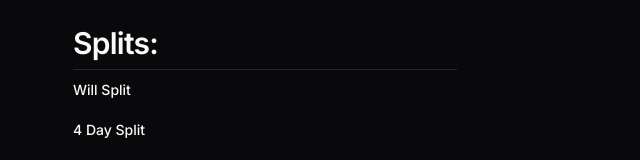
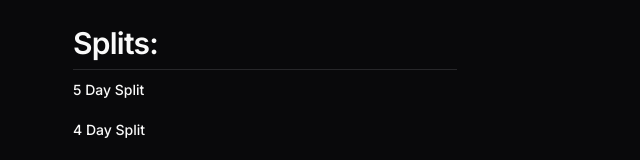
Before and after one commit to Dillonzellis/training-program, a Next.js app: page / in a window 1280 px wide. Shown: the part 216-376 px from the top of the page, without its empty margins (7-647 px from the left). Built offline with nearby package versions, Linux system fonts and the light colour scheme.

Commit message:
remove will split and add 5 day split

```diff
--- a/src/app/will-split/thursday/page.tsx
+++ b/src/app/5-day-split/day-1/page.tsx
@@ -1,32 +1,43 @@
-
 import { BreadCrumb } from "@/components/BreadCrumb";
 import { MainWrapper } from "@/components/MainWrapper";
 import MaxWidthWrapper from "@/components/MaxWidthWrapper";
 import { H1 } from "@/components/typography/H1";
 import { H2 } from "@/components/typography/H2";
-import { willSplitCrumbs } from "@/data/crumbs";
-import { wSplThursdayLegs, wSplThursdayArms } from "@/data/sets";
+import { FiveDaySplitCrumbs } from "@/data/crumbs";
+import {
+  wSplMondayChest,
+  wSplMondayBack,
+  wSplMondayShoulders,
+} from "@/data/sets";
 
 export default function FourDayChest() {
   return (
     <MainWrapper>
       <MaxWidthWrapper>
-        <BreadCrumb crumbs={willSplitCrumbs} />
+        <BreadCrumb crumbs={FiveDaySplitCrumbs} />
 
-        <H1 className="pb-8">Thursday (Lower)</H1>
+        <H1 className="pb-8">Monday (Upper)</H1>
 
-        <H2>Legs</H2>
+        <H2>Chest</H2>
 
         <ul className="my-6 ml-6 list-disc [&>li]:mt-2">
-          {wSplThursdayLegs.map((item) => (
+          {wSplMondayChest.map((item) => (
             <li key={item}>{item}</li>
           ))}
         </ul>
 
-        <H2>Arms</H2>
+        <H2>Back</H2>
 
         <ul className="my-6 ml-6 list-disc [&>li]:mt-2">
-          {wSplThursdayArms.map((item) => (
+          {wSplMondayBack.map((item) => (
+            <li key={item}>{item}</li>
+          ))}
+        </ul>
+
+        <H2>Shoulders</H2>
+
+        <ul className="my-6 ml-6 list-disc [&>li]:mt-2">
+          {wSplMondayShoulders.map((item) => (
             <li key={item}>{item}</li>
           ))}
         </ul>
--- a/src/app/will-split/wednesday/page.tsx
+++ b/src/app/5-day-split/day-2/page.tsx
@@ -1,41 +1,31 @@
-
 import { BreadCrumb } from "@/components/BreadCrumb";
 import { MainWrapper } from "@/components/MainWrapper";
 import MaxWidthWrapper from "@/components/MaxWidthWrapper";
 import { H1 } from "@/components/typography/H1";
 import { H2 } from "@/components/typography/H2";
-import { willSplitCrumbs } from "@/data/crumbs";
-import {  wSplWednesdayChest, wSplWednesdayBack, wSplWednesdayShoulders } from "@/data/sets";
+import { FiveDaySplitCrumbs } from "@/data/crumbs";
+import { wSplTuesdayLegs, wSplTuesdayBiceps } from "@/data/sets";
 
 export default function FourDayChest() {
   return (
     <MainWrapper>
       <MaxWidthWrapper>
-        <BreadCrumb crumbs={willSplitCrumbs} />
+        <BreadCrumb crumbs={FiveDaySplitCrumbs} />
 
-        <H1 className="pb-8">Wednesday (Upper)</H1>
+        <H1 className="pb-8">Tuesday (Lower)</H1>
 
-        <H2>Chest</H2>
+        <H2>Legs</H2>
 
         <ul className="my-6 ml-6 list-disc [&>li]:mt-2">
-          {wSplWednesdayChest.map((item) => (
+          {wSplTuesdayLegs.map((item) => (
             <li key={item}>{item}</li>
           ))}
         </ul>
 
-        <H2>Back</H2>
+        <H2>Biceps</H2>
 
         <ul className="my-6 ml-6 list-disc [&>li]:mt-2">
-          {wSplWednesdayBack.map((item) => (
-            <li key={item}>{item}</li>
-          ))}
-        </ul>
-
-
-        <H2>Shoulders</H2>
-
-        <ul className="my-6 ml-6 list-disc [&>li]:mt-2">
-          {wSplWednesdayShoulders.map((item) => (
+          {wSplTuesdayBiceps.map((item) => (
             <li key={item}>{item}</li>
           ))}
         </ul>
--- a/src/app/will-split/friday/page.tsx
+++ b/src/app/5-day-split/day-3/page.tsx
@@ -3,25 +3,25 @@ import { MainWrapper } from "@/components/MainWrapper";
 import MaxWidthWrapper from "@/components/MaxWidthWrapper";
 import { H1 } from "@/components/typography/H1";
 import { H2 } from "@/components/typography/H2";
-import { willSplitCrumbs } from "@/data/crumbs";
+import { FiveDaySplitCrumbs } from "@/data/crumbs";
 import {
-  wSplFridayBack,
-  wSplFridayChest,
-  wSplFridayShoulders,
+  wSplWednesdayChest,
+  wSplWednesdayBack,
+  wSplWednesdayShoulders,
 } from "@/data/sets";
 
 export default function FourDayChest() {
   return (
     <MainWrapper>
       <MaxWidthWrapper>
-        <BreadCrumb crumbs={willSplitCrumbs} />
+        <BreadCrumb crumbs={FiveDaySplitCrumbs} />
 
-        <H1 className="pb-8">Friday (Upper)</H1>
+        <H1 className="pb-8">Wednesday (Upper)</H1>
 
         <H2>Chest</H2>
 
         <ul className="my-6 ml-6 list-disc [&>li]:mt-2">
-          {wSplFridayChest.map((item) => (
+          {wSplWednesdayChest.map((item) => (
             <li key={item}>{item}</li>
           ))}
         </ul>
@@ -29,7 +29,7 @@ export default function FourDayChest() {
         <H2>Back</H2>
 
         <ul className="my-6 ml-6 list-disc [&>li]:mt-2">
-          {wSplFridayBack.map((item) => (
+          {wSplWednesdayBack.map((item) => (
             <li key={item}>{item}</li>
           ))}
         </ul>
@@ -37,7 +37,7 @@ export default function FourDayChest() {
         <H2>Shoulders</H2>
 
         <ul className="my-6 ml-6 list-disc [&>li]:mt-2">
-          {wSplFridayShoulders.map((item) => (
+          {wSplWednesdayShoulders.map((item) => (
             <li key={item}>{item}</li>
           ))}
         </ul>
--- a/src/app/will-split/monday/page.tsx
+++ b/src/app/5-day-split/day-4/page.tsx
@@ -3,41 +3,29 @@ import { MainWrapper } from "@/components/MainWrapper";
 import MaxWidthWrapper from "@/components/MaxWidthWrapper";
 import { H1 } from "@/components/typography/H1";
 import { H2 } from "@/components/typography/H2";
-import { willSplitCrumbs } from "@/data/crumbs";
-import {
-  wSplMondayChest,
-  wSplMondayBack,
-  wSplMondayShoulders,
-} from "@/data/sets";
+import { FiveDaySplitCrumbs } from "@/data/crumbs";
+import { wSplThursdayLegs, wSplThursdayArms } from "@/data/sets";
 
 export default function FourDayChest() {
   return (
     <MainWrapper>
       <MaxWidthWrapper>
-        <BreadCrumb crumbs={willSplitCrumbs} />
+        <BreadCrumb crumbs={FiveDaySplitCrumbs} />
 
-        <H1 className="pb-8">Monday (Upper)</H1>
+        <H1 className="pb-8">Thursday (Lower)</H1>
 
-        <H2>Chest</H2>
+        <H2>Legs</H2>
 
         <ul className="my-6 ml-6 list-disc [&>li]:mt-2">
-          {wSplMondayChest.map((item) => (
+          {wSplThursdayLegs.map((item) => (
             <li key={item}>{item}</li>
           ))}
         </ul>
 
-        <H2>Back</H2>
+        <H2>Arms</H2>
 
         <ul className="my-6 ml-6 list-disc [&>li]:mt-2">
-          {wSplMondayBack.map((item) => (
-            <li key={item}>{item}</li>
-          ))}
-        </ul>
-
-        <H2>Shoulders</H2>
-
-        <ul className="my-6 ml-6 list-disc [&>li]:mt-2">
-          {wSplMondayShoulders.map((item) => (
+          {wSplThursdayArms.map((item) => (
             <li key={item}>{item}</li>
           ))}
         </ul>
--- a/src/app/will-split/tuesday/page.tsx
+++ b/src/app/5-day-split/day-5/page.tsx
@@ -3,29 +3,41 @@ import { MainWrapper } from "@/components/MainWrapper";
 import MaxWidthWrapper from "@/components/MaxWidthWrapper";
 import { H1 } from "@/components/typography/H1";
 import { H2 } from "@/components/typography/H2";
-import { willSplitCrumbs } from "@/data/crumbs";
-import { wSplTuesdayLegs, wSplTuesdayBiceps } from "@/data/sets";
+import { FiveDaySplitCrumbs } from "@/data/crumbs";
+import {
+  wSplFridayBack,
+  wSplFridayChest,
+  wSplFridayShoulders,
+} from "@/data/sets";
 
 export default function FourDayChest() {
   return (
     <MainWrapper>
       <MaxWidthWrapper>
-        <BreadCrumb crumbs={willSplitCrumbs} />
+        <BreadCrumb crumbs={FiveDaySplitCrumbs} />
 
-        <H1 className="pb-8">Tuesday (Lower)</H1>
+        <H1 className="pb-8">Friday (Upper)</H1>
 
-        <H2>Legs</H2>
+        <H2>Chest</H2>
 
         <ul className="my-6 ml-6 list-disc [&>li]:mt-2">
-          {wSplTuesdayLegs.map((item) => (
+          {wSplFridayChest.map((item) => (
             <li key={item}>{item}</li>
           ))}
         </ul>
 
-        <H2>Biceps</H2>
+        <H2>Back</H2>
 
         <ul className="my-6 ml-6 list-disc [&>li]:mt-2">
-          {wSplTuesdayBiceps.map((item) => (
+          {wSplFridayBack.map((item) => (
+            <li key={item}>{item}</li>
+          ))}
+        </ul>
+
+        <H2>Shoulders</H2>
+
+        <ul className="my-6 ml-6 list-disc [&>li]:mt-2">
+          {wSplFridayShoulders.map((item) => (
             <li key={item}>{item}</li>
           ))}
         </ul>
--- a/src/app/will-split/page.tsx
+++ b/src/app/5-day-split/page.tsx
@@ -1,8 +1,8 @@
-import { willSplitCrumbs } from "@/data/crumbs";
 import { BreadCrumb } from "@/components/BreadCrumb";
 import { MainWrapper } from "@/components/MainWrapper";
 import { updateDate } from "@/data/globals";
 import MaxWidthWrapper from "@/components/MaxWidthWrapper";
+import { FiveDaySplitCrumbs } from "@/data/crumbs";
 
 export default function PushPullLegs() {
   return (
@@ -10,12 +10,10 @@ export default function PushPullLegs() {
       <MaxWidthWrapper>
         <div>
           <h1 className="scroll-m-20 text-4xl font-extrabold tracking-tight lg:text-5xl pb-2">
-            Will Split
+            5 Day Split
           </h1>
-
           <p className="text-sm text-muted-foreground pb-8">{updateDate}</p>
-
-          <BreadCrumb crumbs={willSplitCrumbs} />
+          <BreadCrumb crumbs={FiveDaySplitCrumbs} />
         </div>
       </MaxWidthWrapper>
     </MainWrapper>
--- a/src/components/MainNav.tsx
+++ b/src/components/MainNav.tsx
@@ -11,7 +11,7 @@ export default function MainNav() {
               Training Program
             </Link>
 
-            <Link href="/will-split" className="hover:text-muted-foreground">
+            <Link href="/5-day-split" className="hover:text-muted-foreground">
               5 Day Split
             </Link>
 
--- a/src/data/crumbs.ts
+++ b/src/data/crumbs.ts
@@ -3,26 +3,26 @@ export interface CrumbType {
   href: string;
 }
 
-export const willSplitCrumbs = [
+export const FiveDaySplitCrumbs = [
   {
-    name: "Monday (Upper)",
-    href: "/will-split/monday",
+    name: "Day 1 (Upper)",
+    href: "/5-day-split/day-1",
   },
   {
-    name: "Tuesday (Lower)",
-    href: "/will-split/tuesday",
+    name: "Day 2 (Lower)",
+    href: "/5-day-split/day-2",
   },
   {
-    name: "Wednesday (Upper)",
-    href: "/will-split/wednesday",
+    name: "Day 3 (Upper)",
+    href: "/5-day-split/day-3",
   },
   {
-    name: "Thursday (Lower)",
-    href: "/will-split/thursday",
+    name: "Day 4 (Lower)",
+    href: "/5-day-split/day-4",
   },
   {
-    name: "Friday (Upper)",
-    href: "/will-split/friday",
+    name: "Day 5 (Upper)",
+    href: "/5-day-split/day-5",
   },
 ];
 
--- a/src/data/splits.ts
+++ b/src/data/splits.ts
@@ -1,5 +1,5 @@
 export const splits = [
-  { name: "Will Split", href: "/will-split" },
+  { name: "5 Day Split", href: "/5-day-split" },
   { name: "4 Day Split", href: "/4-day-split" },
   { name: "Push/Pull/Legs", href: "/ppl" },
 ];
```
